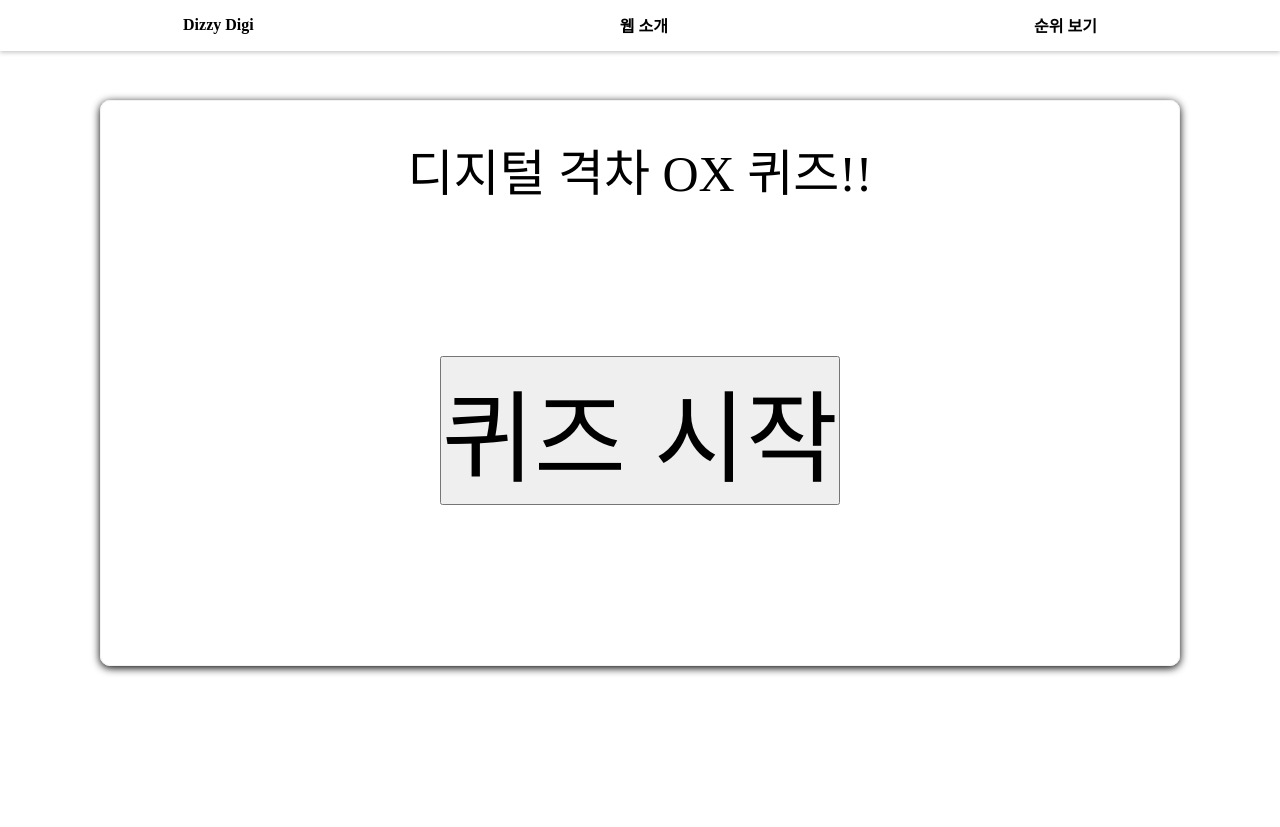
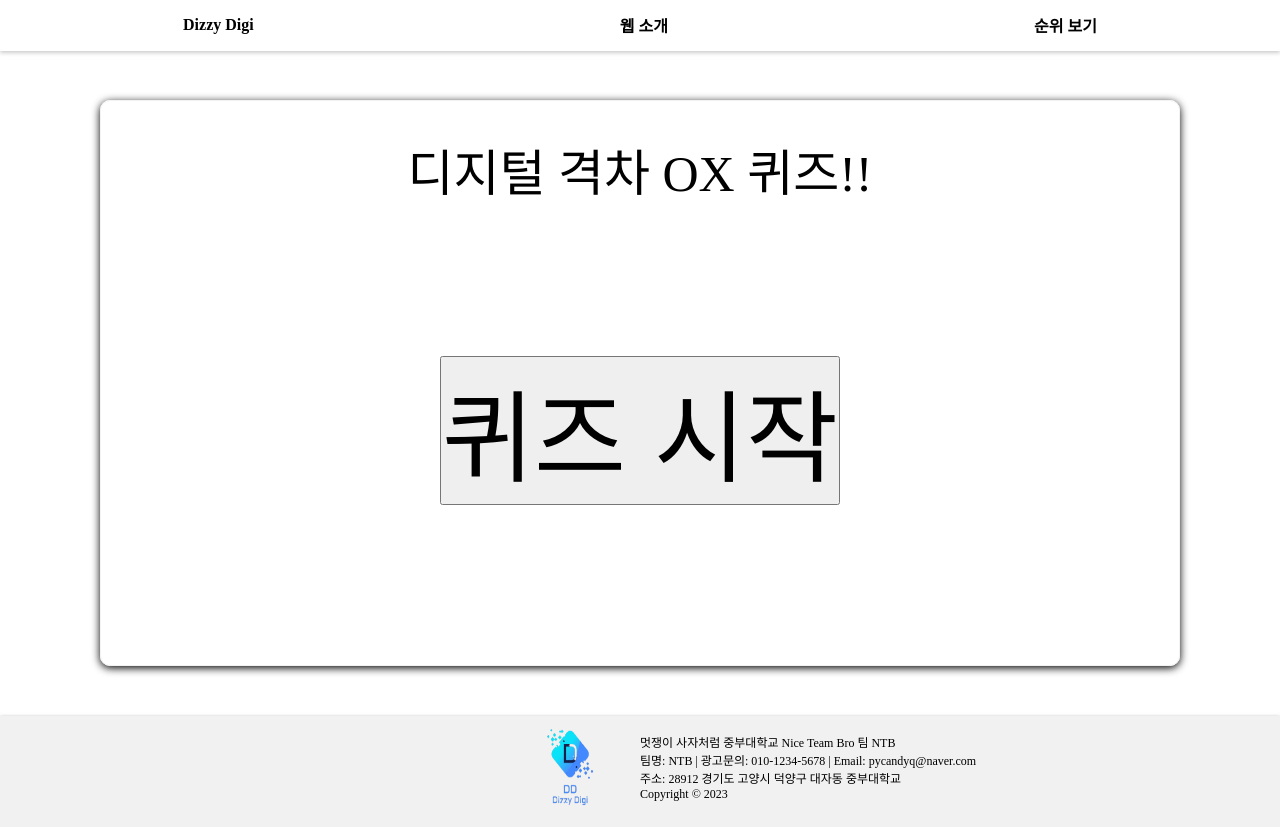
Before and after one commit to Hyunsangs/ntbSideProject, a React (Create React App) app: page / in a window 1280 px wide. Before the commit the page ends 800 px from the top, so only its background shows below. Built offline with nearby package versions, Linux system fonts and the light colour scheme.

Commit message:
[ADD]logo 삽입

```diff
--- a/src/App.js
+++ b/src/App.js
@@ -10,6 +10,7 @@ import Home from './Pages/HomePage/Home';
 import Result from './Pages/ResultPage/Result';
 import Explain from './Pages/ExplainPage/Explain';
 import Solution from './Pages/SolutionPage/Solution';
+import Footer from './Components/Footer';
 function App() {
 
 
@@ -27,6 +28,7 @@ function App() {
         <Route path='/solution' element={<Solution />} />
       </Routes>
       </MainWrapper>
+      <Footer />
       </div>
 
   );
```
Also changed, not shown: public/img/mainlogo.png (added).
